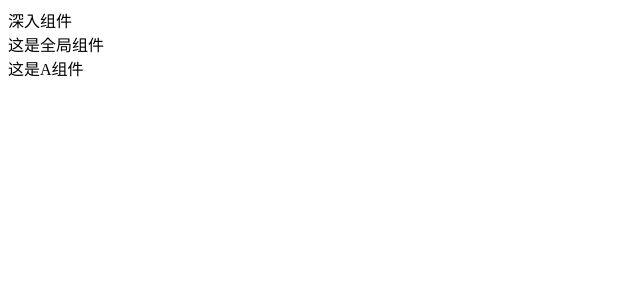
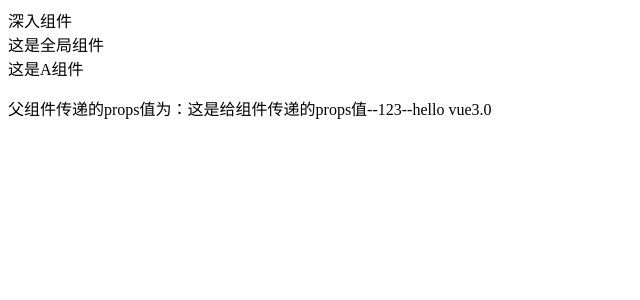
Before and after one commit to AriseMarcher/advanced-to-vue3, a Vue app in the folder 01-quick-start/component-in-Depth/: page / in a window 1280 px wide. Shown: the top 300 px of the page, without its empty margins (0-640 px from the left). Built offline with nearby package versions, Linux system fonts and the light colour scheme.

Commit message:
深入组件props

```diff
--- a/01-quick-start/component-in-Depth/src/App.vue
+++ b/01-quick-start/component-in-Depth/src/App.vue
@@ -1,5 +1,9 @@
 <script setup>
-import ComponentA from './components/component-a.vue'
+import { ref } from 'vue'
+import ComponentA from './components/01-component-props.vue'
+
+const fooMsg = ref('这是给组件传递的props值');
+const likes = ref(123);
 </script>
 
 <template>
@@ -7,7 +11,7 @@ import ComponentA from './components/component-a.vue'
   <br />
   <GlobalComponent />
   <br />
-  <ComponentA />
+  <ComponentA :foo="fooMsg" greeting-message="hello vue3.0" :likes="likes" />
 </template>
 
 <style scoped>
--- /dev/null
+++ b/01-quick-start/component-in-Depth/src/components/01-component-props.vue
@@ -0,0 +1,26 @@
+<script setup>
+import { ref } from 'vue'
+// const props = defineProps(['foo']);
+const props = defineProps({
+  foo: String,
+  likes: Number,
+  greetingMessage: String
+})
+console.log(props)
+
+// 计数器只是将 props.likes 作为初始值
+// 像下面这样做就使 prop 和后续更新无关了
+let newLikes = ref(props.likes);
+console.log(newLikes)
+newLikes = 256
+console.log(props)
+
+</script>
+
+<template>
+  这是A组件
+  <p>父组件传递的props值为：{{ foo }}--{{likes}}--{{greetingMessage}}</p>
+</template>
+
+<style scoped>
+</style>
--- a/01-quick-start/component-in-Depth/src/components/component-a.vue
+++ /dev/null
@@ -1,9 +0,0 @@
-<script setup>
-</script>
-
-<template>
-  这是A组件
-</template>
-
-<style scoped>
-</style>
```
